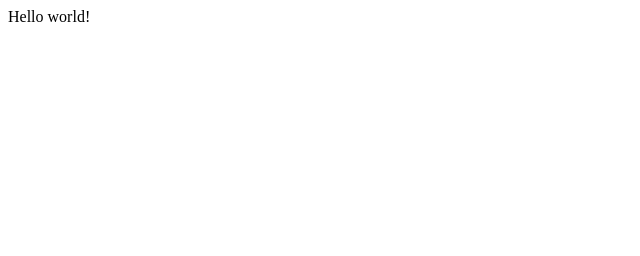
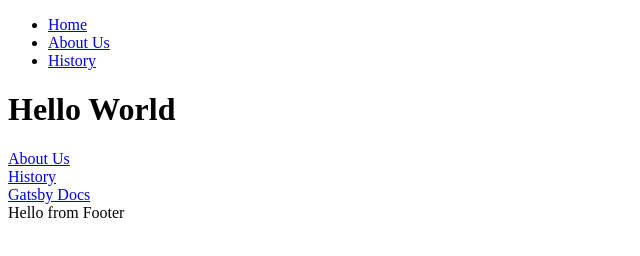
Before and after one commit to ronit0717/gastby-tutorial, a Gatsby site: page / in a window 1280 px wide. Shown: the whole page, without its empty margins (0-640 px from the left). Built offline with nearby package versions, Linux system fonts and the light colour scheme; Gatsby itself is replaced by a stand-in of ours.

Commit message:
Links and Global wrapper

```diff
--- /dev/null
+++ b/src/components/Footer.js
@@ -0,0 +1,7 @@
+import React from "react"
+
+const Footer = () => {
+  return <footer>Hello from Footer</footer>
+}
+
+export default Footer
--- /dev/null
+++ b/src/components/Layout.js
@@ -0,0 +1,15 @@
+import React from "react"
+import Navbar from "./Navbar"
+import Footer from "./Footer"
+
+const Layout = ({ children }) => {
+  return (
+    <>
+      <Navbar />
+      {children}
+      <Footer />
+    </>
+  )
+}
+
+export default Layout
--- /dev/null
+++ b/src/components/Navbar.js
@@ -0,0 +1,22 @@
+import React from "react"
+import { Link } from "gatsby"
+
+const Navbar = () => {
+  return (
+    <nav>
+      <ul>
+        <li>
+          <Link to="/">Home</Link>
+        </li>
+        <li>
+          <Link to="/about">About Us</Link>
+        </li>
+        <li>
+          <Link to="/company/history">History</Link>
+        </li>
+      </ul>
+    </nav>
+  )
+}
+
+export default Navbar
--- a/src/pages/about.js
+++ b/src/pages/about.js
@@ -1,7 +1,8 @@
 import React from "react"
+import Layout from "../components/Layout"
 
 const about = () => {
-  return <div>Hello its about page</div>
+  return <Layout>Hello its about page</Layout>
 }
 
 export default about
--- a/src/pages/company/history.js
+++ b/src/pages/company/history.js
@@ -1,7 +1,8 @@
 import React from "react"
+import Layout from "../../components/Layout"
 
 const history = () => {
-  return <div>This is history of our company</div>
+  return <Layout>This is history of our company</Layout>
 }
 
 export default history
--- a/src/pages/index.js
+++ b/src/pages/index.js
@@ -1,5 +1,20 @@
 import React from "react"
+import { Link } from "gatsby"
+import Layout from "../components/Layout"
 
 export default function Home() {
-  return <div>Hello world!</div>
+  return (
+    <Layout>
+      <h1>Hello World</h1>
+      <div>
+        <Link to="/about">About Us</Link>
+      </div>
+      <div>
+        <Link to="/company/history">History</Link>
+      </div>
+      <div>
+        <a href="https://www.gatsbyjs.com/docs/how-to">Gatsby Docs</a>
+      </div>
+    </Layout>
+  )
 }
```
